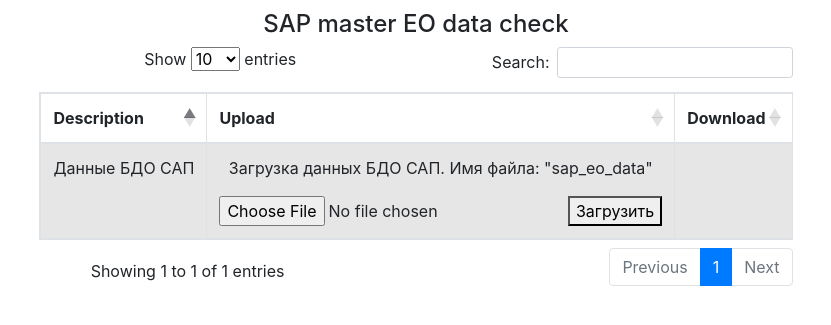
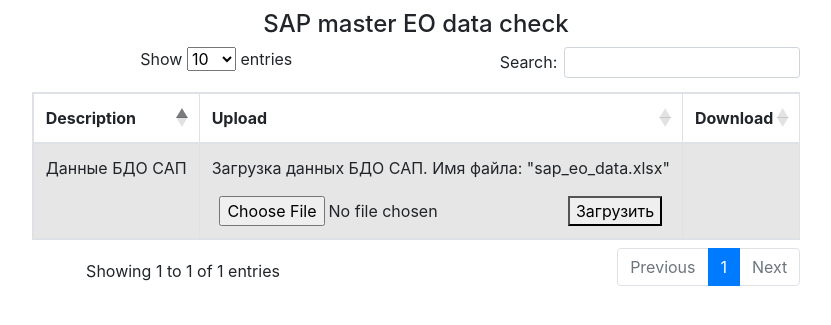
Before and after one commit to Zhenya1975/bdo_v1, a Flask app: page / in a window 1280 px wide. Shown: the top 325 px of the page, without its empty margins (224-1055 px from the left). Run offline with Flask 2, Linux system fonts and the light colour scheme; data comes from the database, SQL or seed files in the repository; some libraries are stand-ins or nearby versions.

Commit message:
добавлена проверка по имени файла

```diff
--- /dev/null
+++ b/functions/read_sap_eo_xlsx_file.py
@@ -0,0 +1,4 @@
+import pandas as pd
+
+def read_sap_eo_xlsx():
+  sap_eo_raw_data = pd.read_excel('uploads')
--- a/pyproject.toml
+++ b/pyproject.toml
@@ -13,6 +13,7 @@
 Flask-SocketIO = "^5.2.0"
 Flask-SQLAlchemy = "^2.5.1"
 gunicorn = "^20.1.0"
+pandas = "^1.4.2"
 
 [tool.poetry.dev-dependencies]
 
--- a/routes/routes.py
+++ b/routes/routes.py
@@ -24,7 +24,7 @@
 ALLOWED_EXTENSIONS = {'txt', 'pdf', 'png', 'jpg', 'jpeg', 'gif'}
 
 def allowed_file(filename):
-  ALLOWED_EXTENSIONS = {'csv', 'txt', 'pdf', 'png', 'jpg', 'jpeg', 'gif'}
+  ALLOWED_EXTENSIONS = {'xlsx','csv'}
   return '.' in filename and filename.rsplit('.', 1)[1].lower() in ALLOWED_EXTENSIONS
 
 @home.route('/upload', methods=['GET', 'POST'])
@@ -42,6 +42,14 @@
       message = f"Неразрешенное расширение файла {uploaded_file.filename}"
       flash(message, 'alert-danger')
       return redirect(url_for('home.home_view'))
+    elif "sap_eo_data" not in uploaded_file.filename:
+      message = "В имени файла нет текста sap_eo_data"
+      flash(message, 'alert-danger')
+      return redirect(url_for('home.home_view'))
+    elif "xlsx" not in uploaded_file.filename:
+      message = "В имени файла нет расширения xlsx"
+      flash(message, 'alert-danger')
+      return redirect(url_for('home.home_view'))
     else:
       uploaded_file.save(os.path.join('uploads', uploaded_file.filename))
       message = f"файл {uploaded_file.filename} загружен"
--- a/templates/home.html
+++ b/templates/home.html
@@ -34,7 +34,7 @@
           <tr>
                 <td>Данные БДО САП</td>
                 <td>
-                  <p>Загрузка данных БДО САП. Имя файла: "sap_eo_data"</p>
+                  <p>Загрузка данных БДО САП. Имя файла: "sap_eo_data.xlsx"</p>
                   <form action = "{{url_for( 'home.upload_file' )}}" method=post enctype=multipart/form-data>
                   <input type=file name=file>
                   <button type="submit">Загрузить</button>
```
Also changed, not shown: 2 other files.
